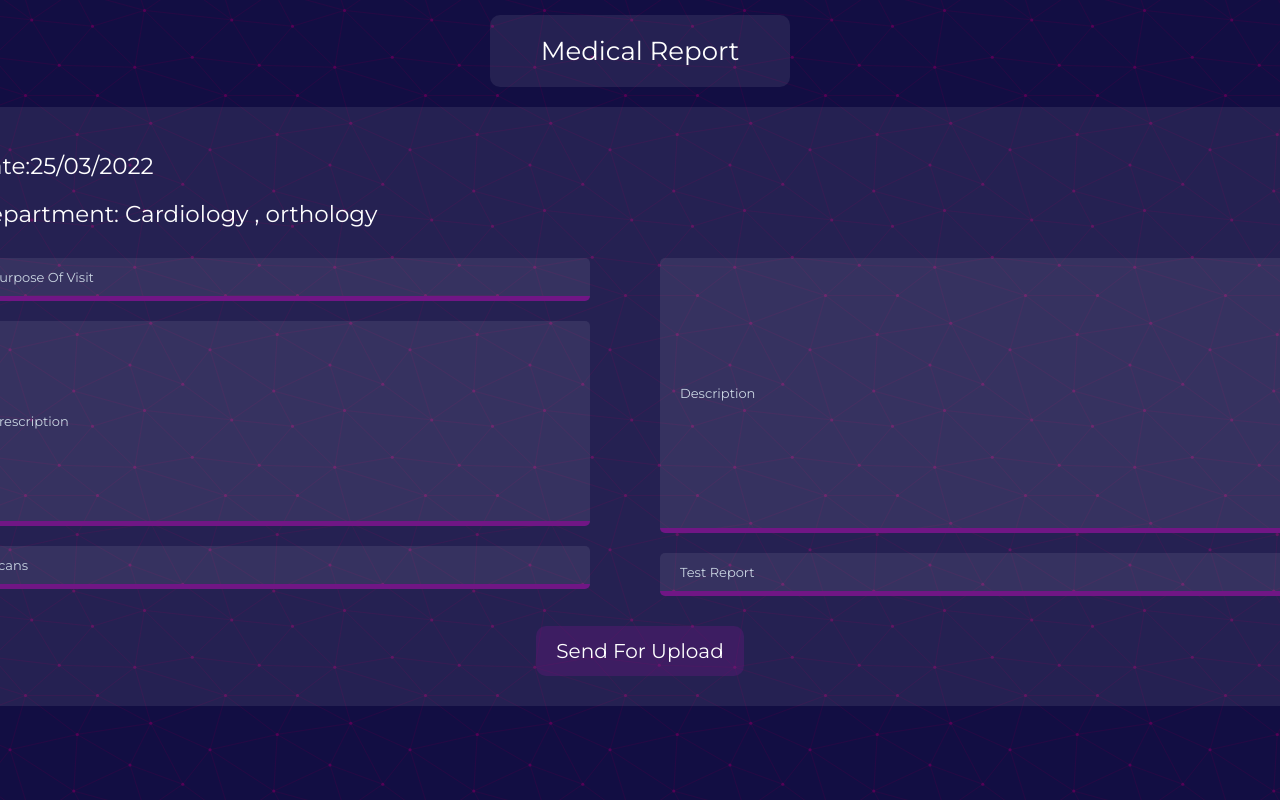
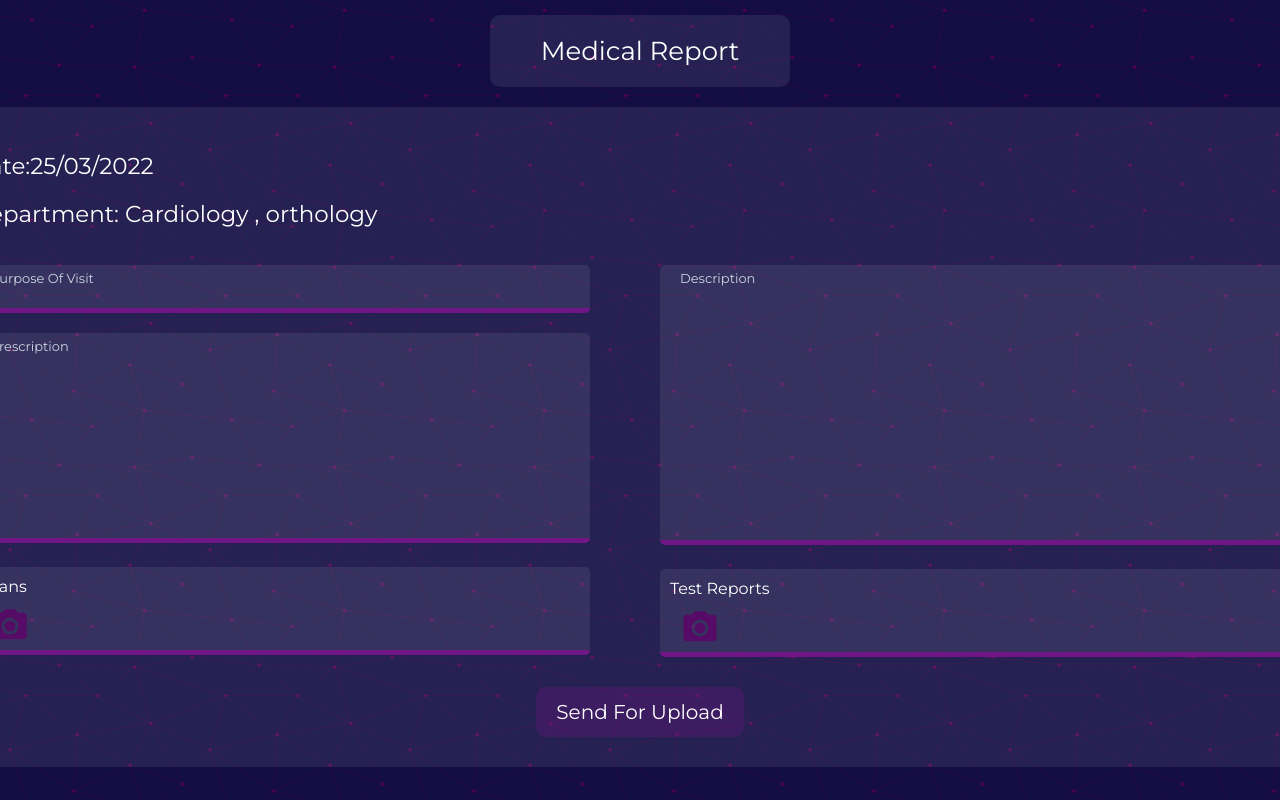
Before and after one commit to Minor-Project-DHRMS/dhrms_front_end, a React (Create React App) app: page /medicalrepupload in a window 1280 px wide. Shown: the top 800 px of the page. Built offline with nearby package versions, Linux system fonts and the light colour scheme; what ipfs-http-client would draw is missing.

Commit message:
5/5/2022

```diff
--- a/src/Pages/MedicRepoView/body.js
+++ b/src/Pages/MedicRepoView/body.js
@@ -1,6 +1,7 @@
 import React from "react";
 import Header from "./TopHead";
 import Txt from "../../components/TxtInput/TxtInput";
+import TextArea from "../../components/textArea/TextArea"
 import Btn from "../../components/button/Btn";
 // import { useResolvedPath } from "react-router-dom";
 
@@ -18,7 +19,7 @@ export default function body() {
           <div className="Dep">Department: Cardiology , orthology</div>
           <div className="Alltxt">
             <div className="col1">
-              <Txt
+              <TextArea
                 className="purpose"
                 placeholder="Purpose Of Visit"
                 style={{
@@ -26,29 +27,39 @@ export default function body() {
                 }}
               />
               <div className="Prescription">
-                <Txt
+                <TextArea
                   placeholder="Prescription"
                   style={{
-                    marginTop: "20px",
+                    marginTop: "10px",
                     height: "200px",
                     width: "600px",
                   }}
                 />
               </div>
-              <div className="Scans">
-                <Txt
-                  placeholder="Scans"
-                  style={{
-                    marginTop: "20px",
-                    width: "600px",
-                  }}
-                />
-              </div>
+              <p className="Scanrep1" >Scans</p>
+              <div className="Scanrepofile">
+        <div className="input--mfile">
+          <span>
+            <svg
+              xmlns="http://www.w3.org/2000/svg"
+              width="40"
+              height="40"
+              viewBox="0 0 24 24"
+              fill="#560c66"
+            >
+              <circle cx="12" cy="12" r="3.2" />
+              <path d="M9 2l-1.83 2h-3.17c-1.1 0-2 .9-2 2v12c0 1.1.9 2 2 2h16c1.1 0 2-.9 2-2v-12c0-1.1-.9-2-2-2h-3.17l-1.83-2h-6zm3 15c-2.76 0-5-2.24-5-5s2.24-5 5-5 5 2.24 5 5-2.24 5-5 5z" />
+              <path d="M0 0h24v24h-24z" fill="none" />
+            </svg>
+          </span>
+          <input name="Select File" type="file"  />
+        </div>
+        </div>
             </div>
 
             <div className="col2">
               <div className="Description">
-                <Txt
+                <TextArea
                   placeholder="Description"
                   style={{
                     height: "270px",
@@ -57,16 +68,52 @@ export default function body() {
                 />
               </div>
 
-              <div className="Testrepo">
-                <Txt
-                  placeholder="Test Report"
+<p className="testrep1" >Test Reports</p>
+              <div className="Testrepofile">
+        <div className="input--mfile">
+          <span>
+            <svg
+              xmlns="http://www.w3.org/2000/svg"
+              width="40"
+              height="40"
+              viewBox="0 0 24 24"
+              fill="#560c66"
+            >
+              <circle cx="12" cy="12" r="3.2" />
+              <path d="M9 2l-1.83 2h-3.17c-1.1 0-2 .9-2 2v12c0 1.1.9 2 2 2h16c1.1 0 2-.9 2-2v-12c0-1.1-.9-2-2-2h-3.17l-1.83-2h-6zm3 15c-2.76 0-5-2.24-5-5s2.24-5 5-5 5 2.24 5 5-2.24 5-5 5z" />
+              <path d="M0 0h24v24h-24z" fill="none" />
+            </svg>
+          </span>
+          <input name="Select File" type="file"  />
+        </div>
+        </div>
+
+              {/* <div className="Testrepofile">
+                <TextArea
+                  placeholder="Test Reports"
                   style={{
                     marginTop: "20px",
                     width: "650px",
                   }}
-                />
+                  />
+                  <div className="input--mfile">
+                      <span>
+                        <svg
+                          xmlns="http://www.w3.org/2000/svg"
+                          width="40"
+                          height="40"
+                          viewBox="0 0 24 24"
+                          fill="#560c66"
+                        >
+                          <circle cx="12" cy="12" r="3.2" />
+                          <path d="M9 2l-1.83 2h-3.17c-1.1 0-2 .9-2 2v12c0 1.1.9 2 2 2h16c1.1 0 2-.9 2-2v-12c0-1.1-.9-2-2-2h-3.17l-1.83-2h-6zm3 15c-2.76 0-5-2.24-5-5s2.24-5 5-5 5 2.24 5 5-2.24 5-5 5z" />
+                          <path d="M0 0h24v24h-24z" fill="none" />
+                        </svg>
+                      </span>
+                      <input className="uploadsvg" name="Select File" type="file" />
+                    </div>
+                  </div> */}
               </div>
-            </div>
           </div>
           <div className="Upload">
             <Btn
--- a/src/Pages/MedicRepoView/repo.css
+++ b/src/Pages/MedicRepoView/repo.css
@@ -108,3 +108,55 @@ color: #FFFFFF;
     width: auto;
     height: 10vh;
 }
+
+
+.input--mfile {
+    position: relative;
+    color: #7f7f7f;
+    padding-top: 0px;
+    width: 0%;
+  }
+
+  .input--mfile input[type="file"] {
+    position: absolute;
+    top: 0;
+    left: 0;
+    right: 0;
+    opacity: 0;
+    padding-top: 0px;
+    padding-left: 0px;
+  }
+.testrep1{
+    margin-top: 20px;
+    padding: 10px;
+    background-color: #FFFFFF14;
+    border-radius: 5px 5px 0px 0px;
+}
+.Scanrep1{
+    margin-top: 20px;
+    padding: 10px;
+    background-color: #FFFFFF14;
+    border-radius: 5px 5px 0px 0px;
+}
+  .Testrepofile{
+    display: flex;
+    align-items: baseline;
+    background-color: #FFFFFF14;
+    border-radius: 0px 0px 5px 5px;
+    border: none;
+    border-bottom: 5px solid #711685;
+    padding-left: 20px;
+    color: #CAD5E2;
+    caret-color: #CAD5E2;
+  }
+.Scanrepofile{
+    display: flex;
+    align-items: baseline;
+    background-color: #FFFFFF14;
+    border-radius: 0px 0px 5px 5px;
+    border: none;
+    border-bottom: 5px solid #711685;
+    padding-left: 20px;
+    color: #CAD5E2;
+    caret-color: #CAD5E2;
+}
```
Also changed, not shown: src/assests/upload-file-svgrepo-com.svg (added), 1 other file (tests, documents, lock files or other folders).
